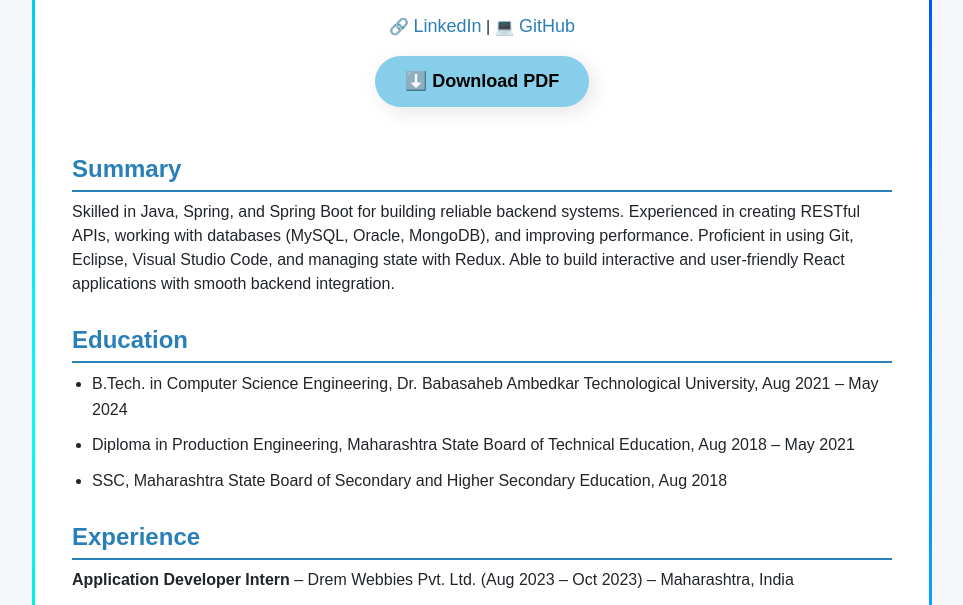
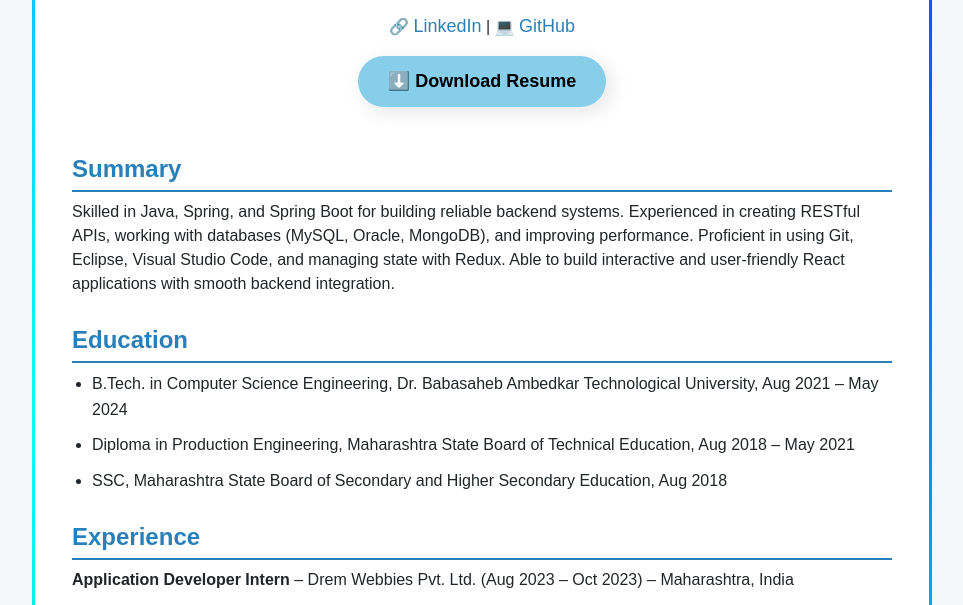
Before and after one commit to omkark-16/omkark-16.github.io, a plain HTML site: page index.html in a window 1280 px wide. Shown: the part 136-741 px from the top of the page, without its empty margins (158-1121 px from the left). Drawn offline with nearby package versions, Linux system fonts and the light colour scheme.

Commit message:
Update index.html

```diff
--- a/index.html
+++ b/index.html
@@ -180,7 +180,7 @@
           🔗 <a href="https://www.linkedin.com/in/omkarkavtikwar/">LinkedIn</a> |
           💻 <a href="https://github.com/omkark-16">GitHub</a>
         </p>
-        <a class="download-btn" style="color: black;" href="omkarkavtikwar_resume.pdf" download>⬇️ Download PDF</a>
+        <a class="download-btn" style="color: black;" href="omkarkavtikwar_resume.pdf" download>⬇️ Download Resume</a>
       </div>
     </div>
 
```
